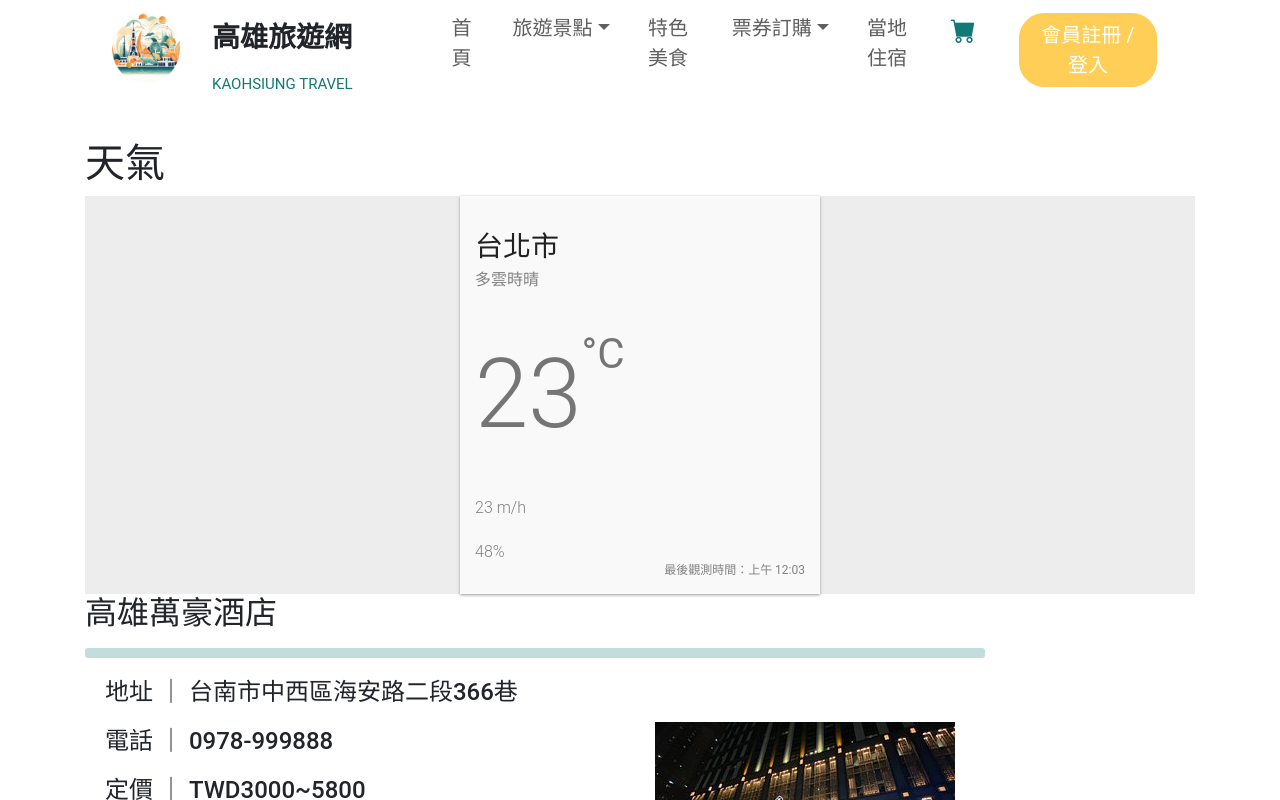
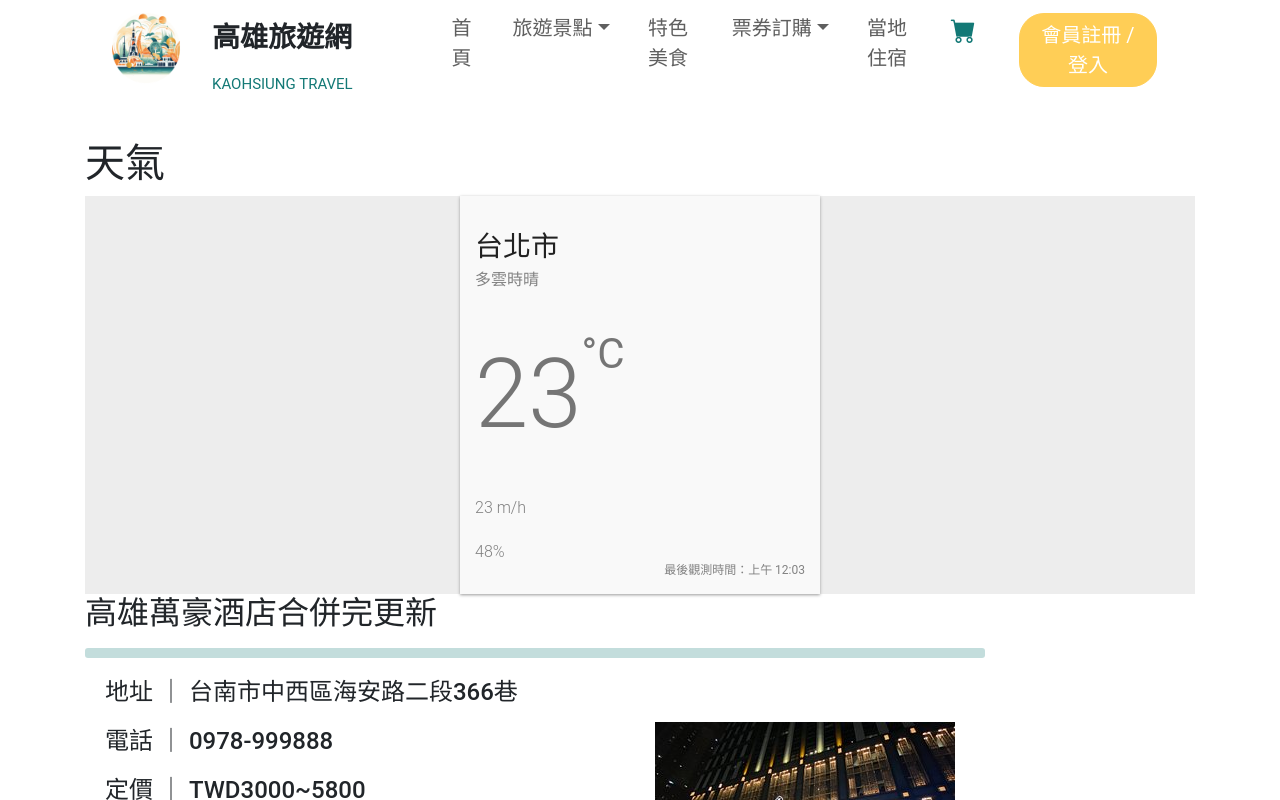
Before and after one commit to XuanYing0915/KH_Travel_Project, a Next.js app in the folder frontend/: page /hotel/hoteldetail in a window 1280 px wide. Shown: the top 800 px of the page. Built offline with nearby package versions, Linux system fonts and the light colour scheme; a web font is replaced by a local one.

Commit message:
0724合併後沒進度更新

```diff
--- a/frontend/pages/hotel/hoteldetail.js
+++ b/frontend/pages/hotel/hoteldetail.js
@@ -8,7 +8,7 @@ export default function hotelSearch() {
     <>
       <div className="container">
         <Weather />
-        <h2>高雄萬豪酒店</h2>
+        <h2>高雄萬豪酒店合併完更新</h2>
         <hr />
         <h4>地址 ｜ 台南市中西區海安路二段366巷</h4>
         <h4>電話 ｜ 0978-999888</h4>
```
